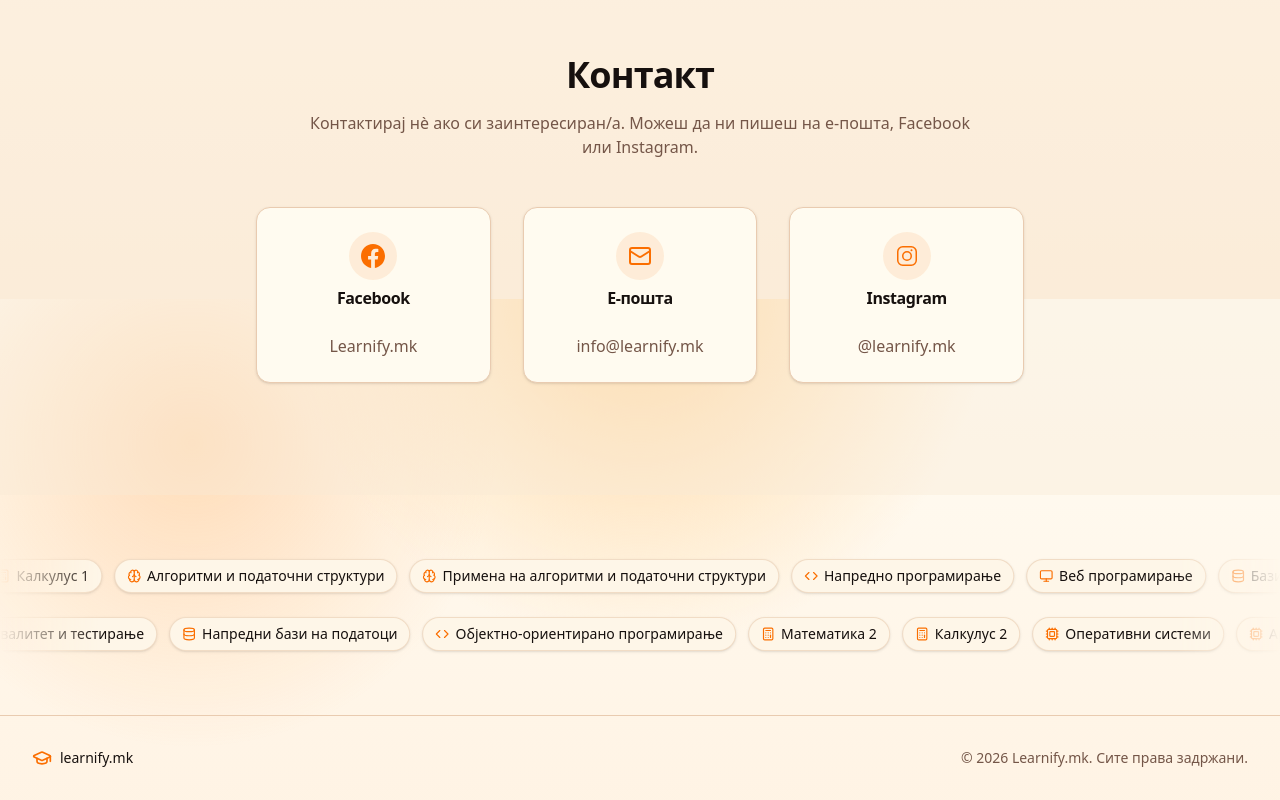
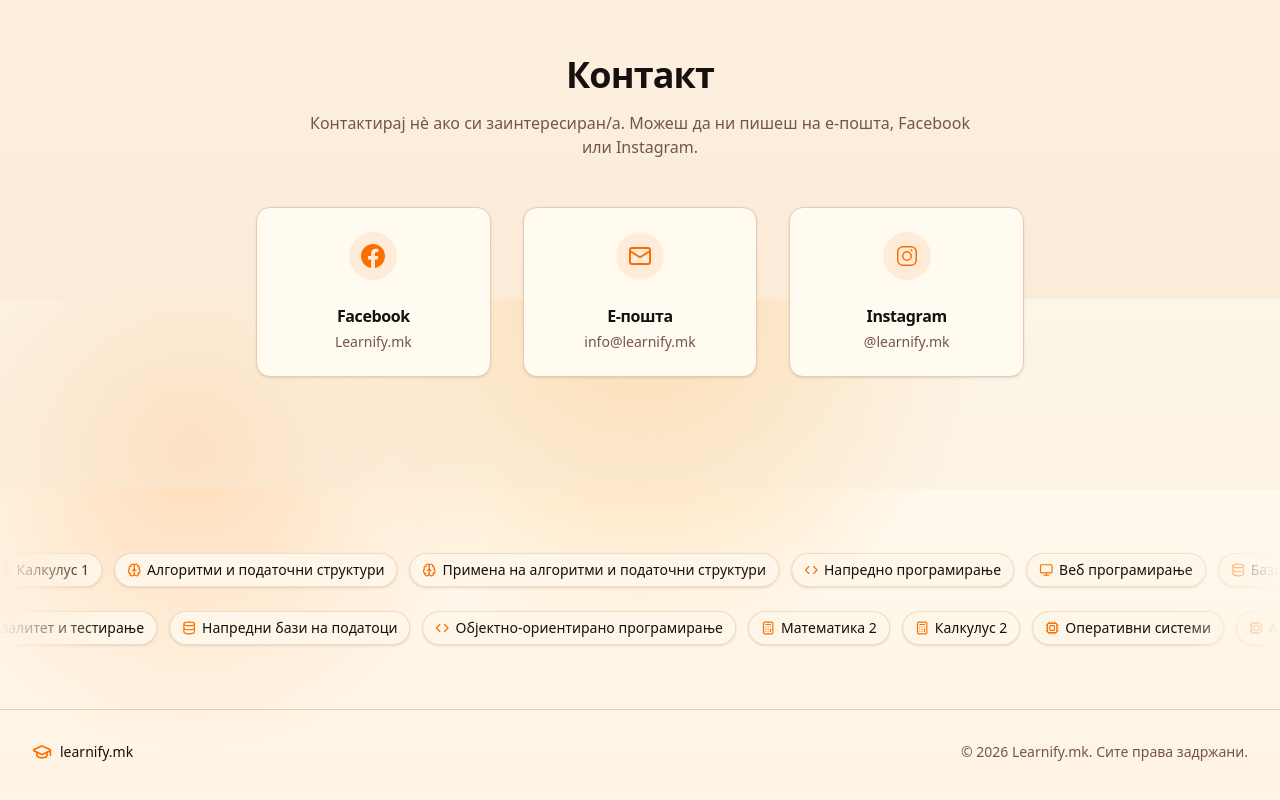
Before and after one commit to Delemangi/learnify, a React (Vite) app: page / in a window 1280 px wide. Shown: the part 2101-2901 px from the top of the page. Built offline with nearby package versions, Linux system fonts and the light colour scheme.

Commit message:
Improve contact section

```diff
--- a/src/components/contact-section.tsx
+++ b/src/components/contact-section.tsx
@@ -25,16 +25,16 @@
 
       <div className="mx-auto mt-12 grid max-w-3xl gap-8 sm:grid-cols-2 lg:grid-cols-3">
         <AnimateIn delay={0}>
-          <Card className="text-center transition-all duration-300 hover:-translate-y-1 hover:shadow-lg">
-            <CardHeader>
-              <div className="mx-auto flex h-12 w-12 items-center justify-center rounded-full bg-primary/10 text-primary">
+          <Card className="flex flex-row items-center gap-4 p-4 text-left transition-all duration-300 hover:-translate-y-1 hover:shadow-lg sm:block sm:p-0 sm:text-center">
+            <CardHeader className="shrink-0 p-0 sm:p-6">
+              <div className="flex h-10 w-10 items-center justify-center rounded-full bg-primary/10 text-primary sm:mx-auto sm:h-12 sm:w-12">
                 <FacebookIcon className="h-6 w-6" />
               </div>
-              <CardTitle className="text-base">Facebook</CardTitle>
             </CardHeader>
-            <CardContent>
+            <CardContent className="min-w-0 flex-1 p-0 sm:p-6 sm:pt-0">
+              <CardTitle className="text-sm sm:text-base">Facebook</CardTitle>
               <a
-                className="text-muted-foreground hover:text-foreground transition-colors"
+                className="mt-1 block truncate text-sm text-muted-foreground transition-colors hover:text-foreground"
                 href="https://facebook.com/learnify.mk"
                 rel="noopener noreferrer"
                 target="_blank"
@@ -47,16 +47,16 @@
         </AnimateIn>
 
         <AnimateIn delay={100}>
-          <Card className="text-center transition-all duration-300 hover:-translate-y-1 hover:shadow-lg">
-            <CardHeader>
-              <div className="mx-auto flex h-12 w-12 items-center justify-center rounded-full bg-primary/10 text-primary">
+          <Card className="flex flex-row items-center gap-4 p-4 text-left transition-all duration-300 hover:-translate-y-1 hover:shadow-lg sm:block sm:p-0 sm:text-center">
+            <CardHeader className="shrink-0 p-0 sm:p-6">
+              <div className="flex h-10 w-10 items-center justify-center rounded-full bg-primary/10 text-primary sm:mx-auto sm:h-12 sm:w-12">
                 <Mail className="h-6 w-6" />
               </div>
-              <CardTitle className="text-base">Е-пошта</CardTitle>
             </CardHeader>
-            <CardContent>
+            <CardContent className="min-w-0 flex-1 p-0 sm:p-6 sm:pt-0">
+              <CardTitle className="text-sm sm:text-base">Е-пошта</CardTitle>
               <a
-                className="text-muted-foreground hover:text-foreground transition-colors"
+                className="mt-1 block truncate text-sm text-muted-foreground transition-colors hover:text-foreground"
                 href="mailto:info@learnify.mk"
               >
                 info@learnify.mk
@@ -69,16 +69,16 @@
           className="sm:col-span-2 lg:col-span-1"
           delay={200}
         >
-          <Card className="text-center transition-all duration-300 hover:-translate-y-1 hover:shadow-lg">
-            <CardHeader>
-              <div className="mx-auto flex h-12 w-12 items-center justify-center rounded-full bg-primary/10 text-primary">
+          <Card className="flex flex-row items-center gap-4 p-4 text-left transition-all duration-300 hover:-translate-y-1 hover:shadow-lg sm:block sm:p-0 sm:text-center">
+            <CardHeader className="shrink-0 p-0 sm:p-6">
+              <div className="flex h-10 w-10 items-center justify-center rounded-full bg-primary/10 text-primary sm:mx-auto sm:h-12 sm:w-12">
                 <InstagramIcon className="h-6 w-6" />
               </div>
-              <CardTitle className="text-base">Instagram</CardTitle>
             </CardHeader>
-            <CardContent>
+            <CardContent className="min-w-0 flex-1 p-0 sm:p-6 sm:pt-0">
+              <CardTitle className="text-sm sm:text-base">Instagram</CardTitle>
               <a
-                className="text-muted-foreground hover:text-foreground transition-colors"
+                className="mt-1 block truncate text-sm text-muted-foreground transition-colors hover:text-foreground"
                 href="https://instagram.com/learnify.mk"
                 rel="noopener noreferrer"
                 target="_blank"
```
